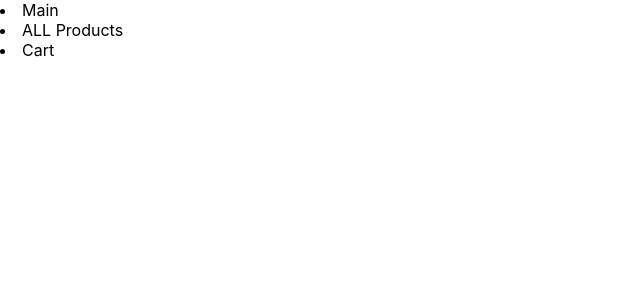
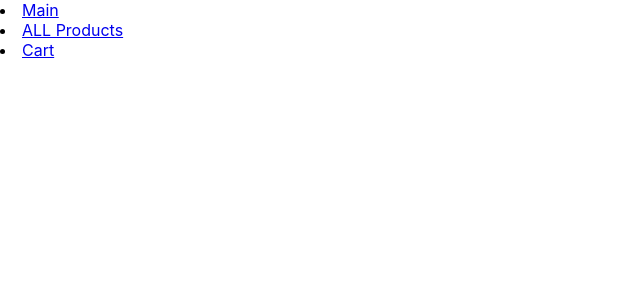
Before and after one commit to ryan3780/Market-H, a React (Create React App) app: page / in a window 1280 px wide. Shown: the top 300 px of the page, without its empty margins (0-640 px from the left). Built offline with nearby package versions, Linux system fonts and the light colour scheme.

Commit message:
Add nav & Link tag to header.jsx

```diff
--- a/src/components/Header.jsx
+++ b/src/components/Header.jsx
@@ -1,24 +1,35 @@
-
+import { Link } from "react-router-dom";
 
 export const Header = () => {
 
   const headerContents = [
-    'Main',
-    'ALL Products',
-    'Cart'
+    {
+      label: 'Main',
+      path: '/'
+    },
+    {
+      label: 'ALL Products',
+      path: '/products'
+    },
+    {
+      label: 'Cart',
+      path: '/cart'
+    },
   ]
 
   return (
 
-    <>
+    <nav>
       {headerContents.map((item, idx) => {
         return (
           <li key={idx}>
-            {item}
+            <Link to={item.path} >
+              {item.label}
+            </Link>
           </li>
         )
       })}
-    </>
+    </nav>
 
   )
 }
```
